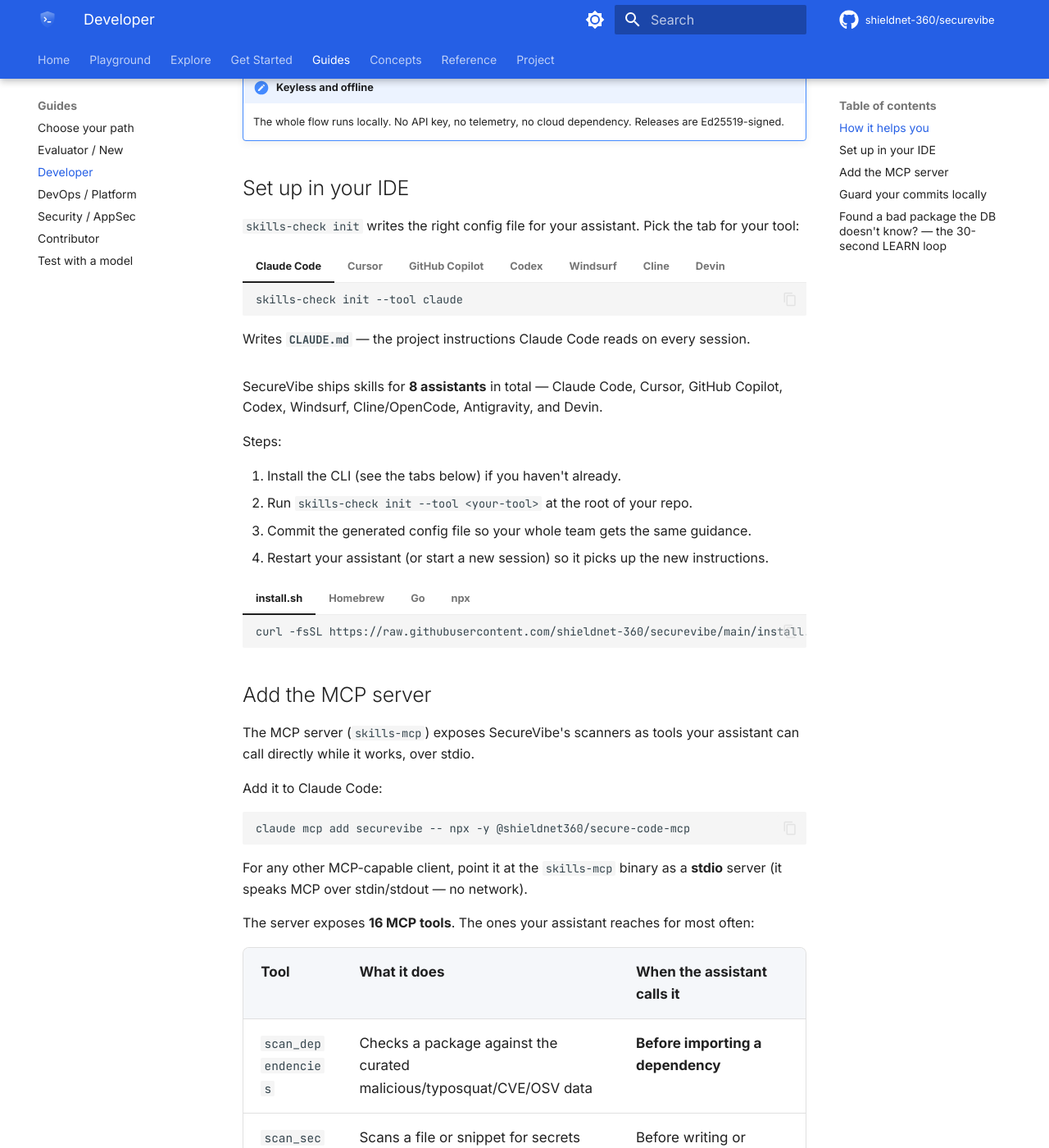
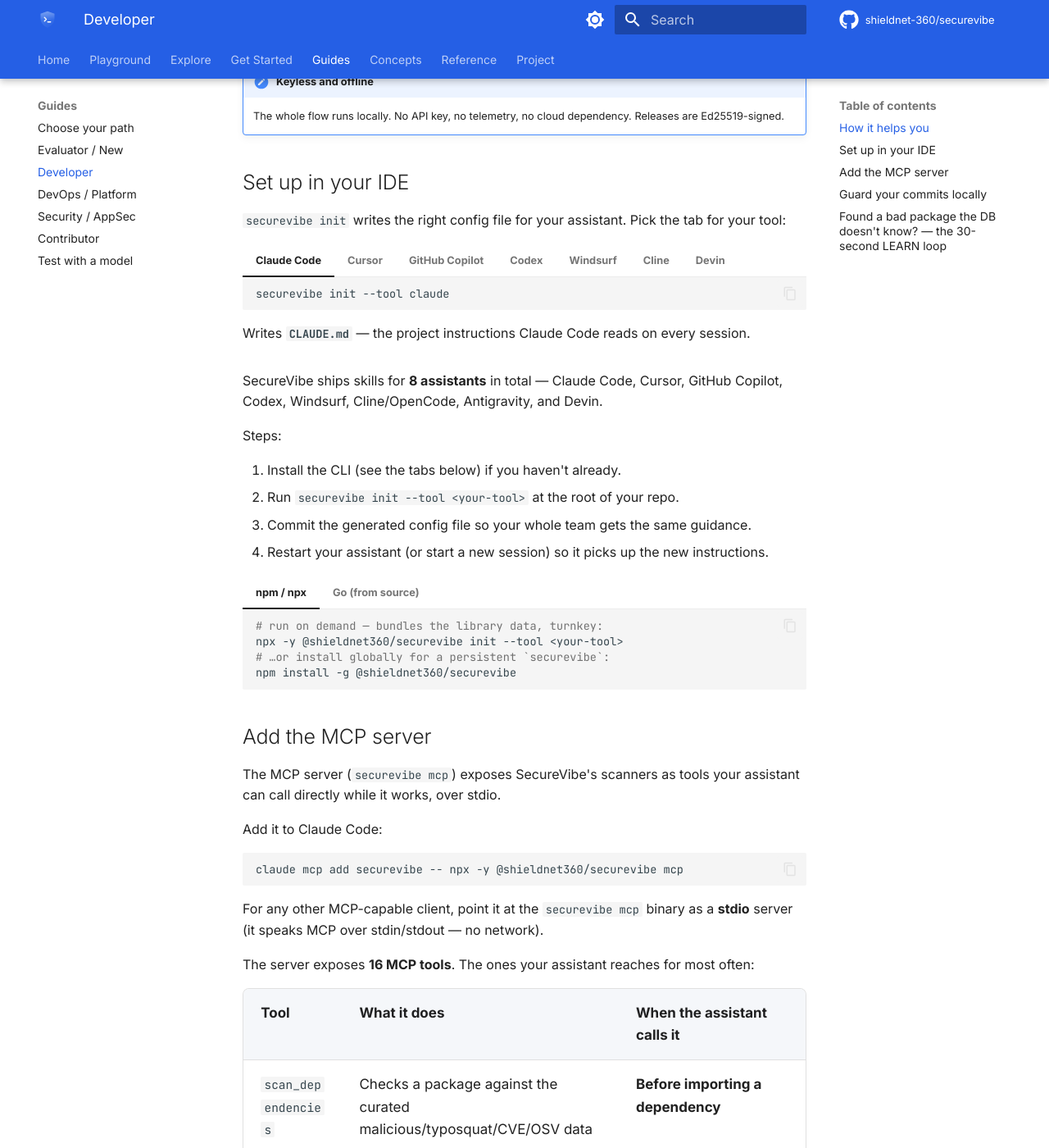
Before and after one commit to ShieldNet-360/securevibe, an MkDocs documentation site: the page built from docs/guides/developer.md, in a window 1280 px wide and 1400 px high, scrolled down 1162 px. Shown: the whole window at 82% size. Built offline with MkDocs 1.6.1 and Material for MkDocs 9.7.7, drawn with Linux system fonts in a browser that asks for light colours; plug-ins that fetch from the network failed and are left out; comment, search, counter and statistics services are not loaded; some of the changed text lies outside the part shown.

Commit message:
docs(guides): consistent naming — skills-check->securevibe, skills-mcp->securevibe mcp, install->npm
Sweep docs/guides to match the consolidated single binary + npm-only distribution:
skills-check <cmd> -> securevibe <cmd> (maintainer cmds -> securevibe dev <cmd>:
validate/regenerate/test/evidence), skills-mcp -> securevibe mcp,
@shieldnet360/secure-code-{mcp,skill} -> @shieldnet360/securevibe, and
curl|sh / install.sh / Homebrew install blocks -> npm / npx. Config paths
(.skills-check/, $SKILLS_CHECK_OVERLAY) left unchanged. Links verified.

````diff
--- a/docs/guides/developer.md
+++ b/docs/guides/developer.md
@@ -20,7 +20,7 @@
     actor Dev as Developer
     participant AI as AI assistant
     participant Skills as SecureVibe skills (CLAUDE.md / .cursorrules / …)
-    participant MCP as skills-mcp (MCP tools)
+    participant MCP as securevibe mcp (MCP tools)
 
     Dev->>AI: "Add a Redis client and read the API key from config"
     AI->>Skills: Consult installed security skills
@@ -39,12 +39,12 @@
 
 ## Set up in your IDE
 
-`skills-check init` writes the right config file for your assistant. Pick the tab for your tool:
+`securevibe init` writes the right config file for your assistant. Pick the tab for your tool:
 
 === "Claude Code"
 
     ```bash
-    skills-check init --tool claude
+    securevibe init --tool claude
     ```
 
     Writes **`CLAUDE.md`** — the project instructions Claude Code reads on every session.
@@ -52,7 +52,7 @@
 === "Cursor"
 
     ```bash
-    skills-check init --tool cursor
+    securevibe init --tool cursor
     ```
 
     Writes **`.cursorrules`** — the rules Cursor applies to its completions and chat.
@@ -60,7 +60,7 @@
 === "GitHub Copilot"
 
     ```bash
-    skills-check init --tool copilot
+    securevibe init --tool copilot
     ```
 
     Writes **`.github/copilot-instructions.md`** — repo-wide instructions for Copilot.
@@ -68,7 +68,7 @@
 === "Codex"
 
     ```bash
-    skills-check init --tool codex
+    securevibe init --tool codex
     ```
 
     Writes **`AGENTS.md`** — the agent instructions file Codex reads.
@@ -76,7 +76,7 @@
 === "Windsurf"
 
     ```bash
-    skills-check init --tool windsurf
+    securevibe init --tool windsurf
     ```
 
     Writes **`.windsurfrules`**.
@@ -84,7 +84,7 @@
 === "Cline"
 
     ```bash
-    skills-check init --tool cline
+    securevibe init --tool cline
     ```
 
     Writes **`.clinerules`**.
@@ -92,7 +92,7 @@
 === "Devin"
 
     ```bash
-    skills-check init --tool devin
+    securevibe init --tool devin
     ```
 
     Writes **`devin.md`**.
@@ -102,45 +102,37 @@
 Steps:
 
 1. Install the CLI (see the tabs below) if you haven't already.
-2. Run `skills-check init --tool <your-tool>` at the root of your repo.
+2. Run `securevibe init --tool <your-tool>` at the root of your repo.
 3. Commit the generated config file so your whole team gets the same guidance.
 4. Restart your assistant (or start a new session) so it picks up the new instructions.
 
-=== "install.sh"
+=== "npm / npx"
 
     ```bash
-    curl -fsSL https://raw.githubusercontent.com/shieldnet-360/securevibe/main/install.sh | sh
+    # run on demand — bundles the library data, turnkey:
+    npx -y @shieldnet360/securevibe init --tool <your-tool>
+    # …or install globally for a persistent `securevibe`:
+    npm install -g @shieldnet360/securevibe
     ```
 
-=== "Homebrew"
+=== "Go (from source)"
 
     ```bash
-    brew install shieldnet-360/tap/skills-check
-    ```
-
-=== "Go"
-
-    ```bash
-    go install github.com/shieldnet-360/securevibe/cmd/skills-check@latest
-    ```
-
-=== "npx"
-
-    ```bash
-    npx @shieldnet360/secure-code-skill init
+    go install github.com/shieldnet-360/securevibe/cmd/securevibe@latest
+    # builds only the binary; point it at library data via --path / $SKILLS_LIBRARY_PATH
     ```
 
 ## Add the MCP server
 
-The MCP server (`skills-mcp`) exposes SecureVibe's scanners as tools your assistant can call directly while it works, over stdio.
+The MCP server (`securevibe mcp`) exposes SecureVibe's scanners as tools your assistant can call directly while it works, over stdio.
 
 Add it to Claude Code:
 
 ```bash
-claude mcp add securevibe -- npx -y @shieldnet360/secure-code-mcp
+claude mcp add securevibe -- npx -y @shieldnet360/securevibe mcp
 ```
 
-For any other MCP-capable client, point it at the `skills-mcp` binary as a **stdio** server (it speaks MCP over stdin/stdout — no network).
+For any other MCP-capable client, point it at the `securevibe mcp` binary as a **stdio** server (it speaks MCP over stdin/stdout — no network).
 
 The server exposes **16 MCP tools**. The ones your assistant reaches for most often:
 
@@ -163,7 +155,7 @@
 The scanners are the backstop; the **gate** is the line your insecure code can't cross. Wire it into a pre-commit hook so nothing risky leaves your machine:
 
 ```bash
-skills-check gate . --min-severity high
+securevibe gate . --min-severity high
 ```
 
 The gate auto-picks the right scanner per file, exits non-zero on anything at or above the severity floor, and (with `--sarif results.sarif`) emits SARIF for GitHub Code Scanning.
@@ -172,7 +164,7 @@
 
 ```bash
 #!/bin/sh
-skills-check gate . --min-severity high || {
+securevibe gate . --min-severity high || {
     echo "SecureVibe gate failed — fix the findings above or lower --min-severity."
     exit 1
 }
@@ -185,7 +177,7 @@
 The curated DB is large but not omniscient. When *you* discover a malicious or typosquatted package it doesn't yet flag, teach it:
 
 ```bash
-skills-check contribute add -p <pkg> -e npm
+securevibe contribute add -p <pkg> -e npm
 ```
 
 This writes a **signed** local overlay at `.skills-check/overlay.json`. On the very next run, the gate and scanners block that package.
````
Also changed, not shown: docs/guides/contributor.md (+14 -14 lines), docs/guides/devops.md (+20 -20 lines), docs/guides/evaluator.md (+16 -17 lines), docs/guides/security.md (+14 -14 lines).
